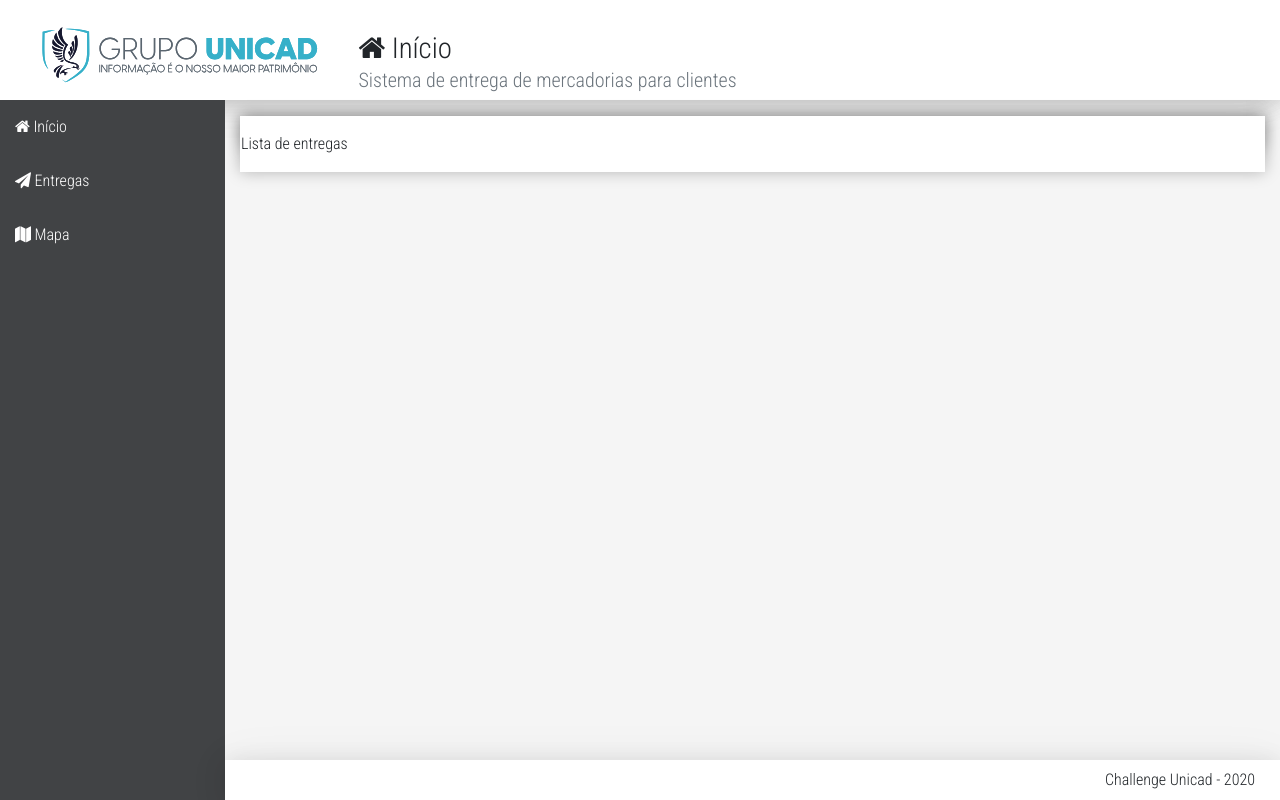
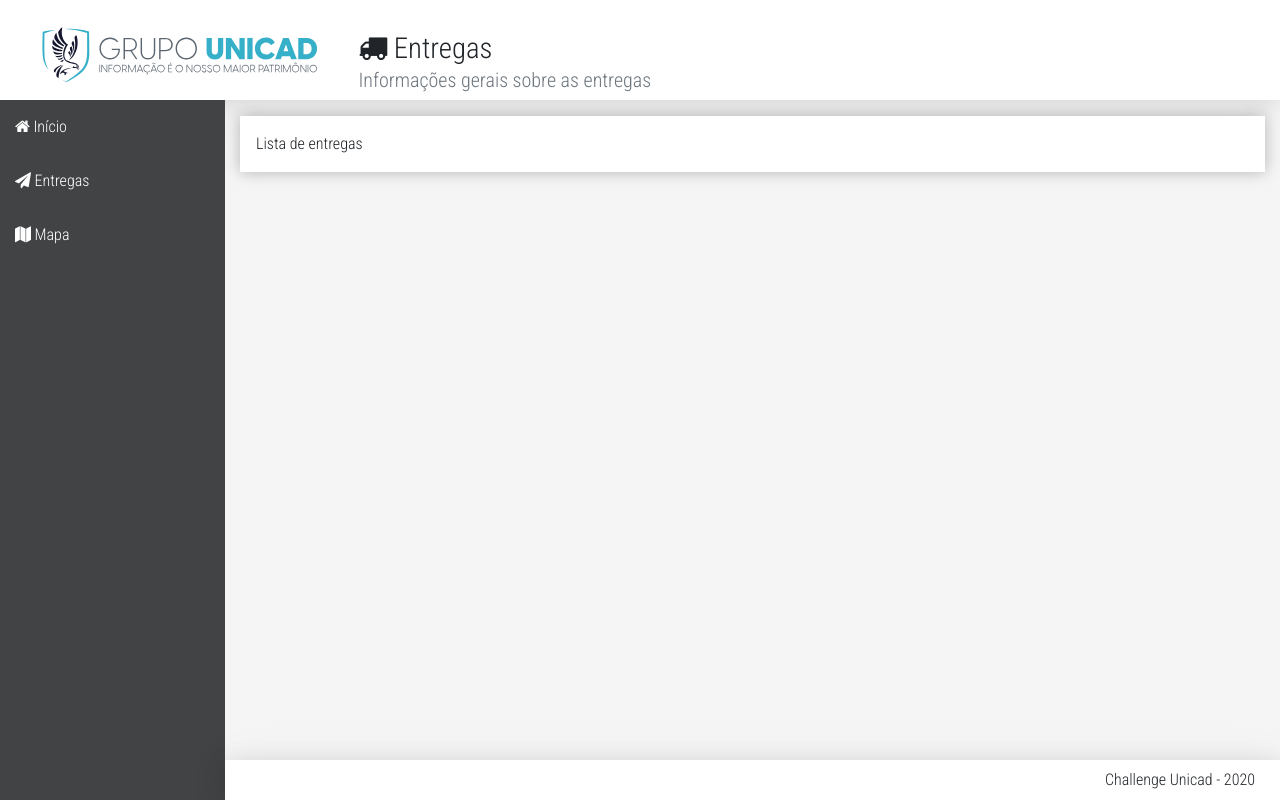
Before and after one commit to elisoaresr/challenge-unicad, a React (Create React App) app in the folder frontend/: page /delivery in a window 1280 px wide. Built offline with nearby package versions, Linux system fonts and the light colour scheme.

Commit message:
Web Application

```diff
--- a/frontend/package.json
+++ b/frontend/package.json
@@ -11,6 +11,7 @@
     "@types/react": "^16.9.43",
     "@types/react-dom": "^16.9.8",
     "@types/react-router-dom": "^5.1.5",
+    "axios": "^0.19.2",
     "bootstrap": "^4.5.0",
     "font-awesome": "^4.7.0",
     "react": "^16.13.1",
--- a/frontend/src/App.tsx
+++ b/frontend/src/App.tsx
@@ -7,15 +7,12 @@ import Routes from './components/Routes';
 import './App.css';
 
 import Nav from './components/template/Nav';
-import Main from './components/template/Main';
 import Footer from './components/template/Footer';
 
 
 export default (props: any) =>
   <BrowserRouter>
     <div className="app">
-      <Main icon="home" title="Início"
-        subtitle="Sistema de entrega de mercadorias para clientes" />
       <Routes />
       <Nav />
       <Footer />
--- a/frontend/src/components/pages/Delivery/Delivery.tsx
+++ b/frontend/src/components/pages/Delivery/Delivery.tsx
@@ -1,9 +1,18 @@
 import React from 'react';
+
+import './styles.css';
+
 import Main from '../../template/Main';
+
+const headerProps = {
+  icon: 'truck ',
+  title: 'Entregas',
+  subtitle: 'Informações gerais sobre as entregas'
+}
 
 const Delivery = (props: any) => {
   return (
-    <Main>
+    <Main {...headerProps}>
       <div className="row">
         Lista de entregas
     </div>
--- /dev/null
+++ b/frontend/src/components/pages/Delivery/styles.css
@@ -0,0 +1,5 @@
+.row {
+    padding: 0px 15px;
+    overflow: hidden;
+    white-space: nowrap;
+}
--- a/frontend/src/components/pages/Home/Home.tsx
+++ b/frontend/src/components/pages/Home/Home.tsx
@@ -1,9 +1,15 @@
 import React from 'react';
 import Main from '../../template/Main';
 
+const headerProps = {
+  icon: 'home',
+  title: 'Início',
+  subtitle: "Sistema de entrega de mercadorias para clientes"
+}
+
 const Home = (props: any) => {
   return (
-    <Main>
+    <Main {...headerProps}>
       <div className="form">
         <div className="row">
           <div className="col-12 col-md-6">
--- a/frontend/src/components/pages/Map/Chart.tsx
+++ b/frontend/src/components/pages/Map/Chart.tsx
@@ -1,9 +1,15 @@
 import React from 'react';
 import Main from '../../template/Main';
 
+const headerProps = {
+  icon: 'map ',
+  title: 'Mapa',
+  subtitle: 'Ponto de partida, destino e melhor caminho entre eles'
+}
+
 const Map = (props: any) => {
   return (
-    <Main>
+    <Main {...headerProps}>
       <div className="row">
         Recebe um Mapa
     </div>
```
